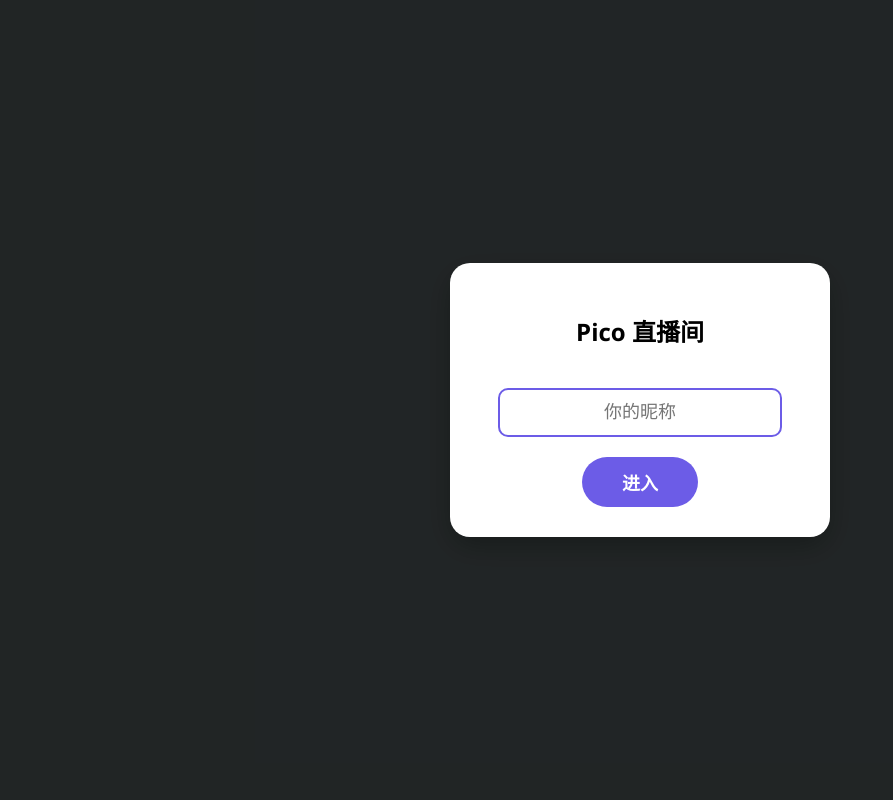
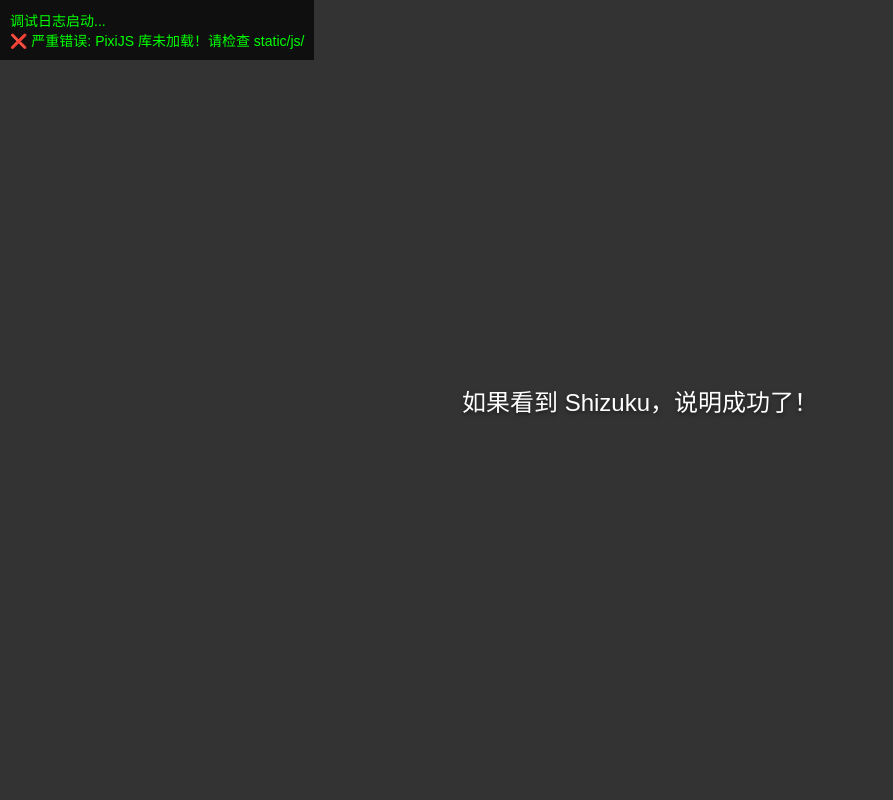
Before and after one commit to yk-CNMB/ai-pi-companion, a Flask app: page /pico/1762630617 in a window 1280 px wide. Shown: the whole page, without its empty margins (0-893 px from the left). Run offline with Flask 3, Linux system fonts and the light colour scheme; some libraries are stand-ins or nearby versions.

Commit message:
Update chat.html

```diff
--- a/templates/chat.html
+++ b/templates/chat.html
@@ -3,85 +3,89 @@
 <head>
     <meta charset="UTF-8">
     <meta name="viewport" content="width=device-width, initial-scale=1.0, maximum-scale=1.0, user-scalable=no">
-    <title>Pico Live</title>
-    <!-- 本地库 -->
+    <title>Pico Debug</title>
+    <!-- 核心库 -->
     <script src="/static/js/live2dcubismcore.min.js"></script>
     <script src="/static/js/pixi.min.js"></script>
     <script src="/static/js/pixi-live2d-display.min.js"></script>
     <style>
-        body { font-family: "Segoe UI", sans-serif; margin: 0; padding: 0; height: 100vh; background-color: #dff9fb; overflow: hidden; }
-        #live2d-canvas { position: fixed; bottom: 0; left: 50%; transform: translateX(-50%); width: 100%; height: 100%; z-index: 0; pointer-events: none; }
-        #main-app { position: relative; z-index: 2; height: 100%; display: flex; flex-direction: column; background: rgba(255,255,255,0); }
-        #header { background: rgba(108,92,231,0.8); color: white; padding: 15px; text-align: center; font-weight: bold; backdrop-filter: blur(5px); }
-        #chat-window { flex: 1; overflow-y: auto; padding: 15px; background: linear-gradient(to bottom, rgba(255,255,255,0.5), rgba(255,255,255,0.8)); }
-        .message-container { display: flex; margin-bottom: 15px; flex-direction: column; }
-        .message-info { font-size: 12px; color: #666; margin-bottom: 4px; padding: 0 5px; }
-        .message-bubble { padding: 10px 14px; border-radius: 16px; max-width: 80%; word-wrap: break-word; box-shadow: 0 2px 5px rgba(0,0,0,0.1); backdrop-filter: blur(2px); }
-        .self { align-items: flex-end; } .self .message-bubble { background: rgba(108,92,231,0.9); color: white; border-bottom-right-radius: 4px; }
-        .other { align-items: flex-start; } .other .message-bubble { background: rgba(255,255,255,0.9); color: #333; border-bottom-left-radius: 4px; }
-        .pico { align-items: flex-start; } .pico .message-info { color: #e84393; font-weight: bold; }
-        .pico .message-bubble { background: rgba(255,240,246,0.95); color: #333; border: 2px solid #f8a5c2; border-bottom-left-radius: 4px; }
-        .system { align-items: center; margin: 10px 0; } .system .message-bubble { background: rgba(0,0,0,0.4); color: white; font-size: 12px; padding: 4px 12px; border-radius: 12px; }
-        .audio-player { margin-top: 6px; height: 32px; max-width: 80%; border-radius: 16px; }
-        #input-area { display: flex; padding: 10px; background: rgba(255,255,255,0.9); backdrop-filter: blur(10px); }
-        #user-input { flex: 1; padding: 12px; border: 1px solid #ddd; border-radius: 25px; font-size: 16px; outline: none; }
-        #send-btn { background: #6c5ce7; color: white; border: none; padding: 10px 20px; margin-left: 10px; border-radius: 25px; font-weight: bold; }
-        #login-overlay { position: fixed; top: 0; left: 0; width: 100%; height: 100%; background: rgba(0,0,0,0.85); z-index: 999; display: flex; align-items: center; justify-content: center; }
-        #login-box { background: white; padding: 30px; border-radius: 20px; text-align: center; width: 85%; max-width: 320px; box-shadow: 0 10px 30px rgba(0,0,0,0.3); }
-        #username-input { width: 80%; padding: 12px; margin: 20px 0; border: 2px solid #6c5ce7; border-radius: 10px; font-size: 18px; text-align: center; outline: none; }
-        #login-btn { background: #6c5ce7; color: white; border: none; padding: 12px 40px; border-radius: 30px; font-size: 18px; font-weight: bold; }
+        body { margin: 0; overflow: hidden; background-color: #333; font-family: sans-serif; }
+        /* 调试信息显示区 */
+        #debug-info {
+            position: fixed; top: 0; left: 0; color: lime; background: rgba(0,0,0,0.7);
+            padding: 10px; z-index: 9999; pointer-events: none; font-size: 14px; max-width: 100%;
+        }
+        #live2d-canvas { position: fixed; width: 100%; height: 100%; z-index: 1; }
+        /* 暂时隐藏聊天界面，专注于调试模型 */
+        #main-app-placeholder {
+            position: relative; z-index: 2; height: 100vh; display: flex;
+            align-items: center; justify-content: center; color: white;
+            font-size: 24px; text-shadow: 0 2px 4px rgba(0,0,0,0.5);
+        }
     </style>
 </head>
 <body>
+    <div id="debug-info">调试日志启动...</div>
     <canvas id="live2d-canvas"></canvas>
-    <div id="login-overlay"><div id="login-box"><h2>Pico 直播间</h2><input type="text" id="username-input" placeholder="你的昵称" maxlength="10" autocomplete="off"><br><button id="login-btn">进入</button></div></div>
-    <div id="main-app" style="display: none;"><div id="header">🤖 Pico Live</div><div id="chat-window"></div><div id="input-area"><input type="text" id="user-input" placeholder="发送弹幕..." autocomplete="off"><button id="send-btn">发送</button></div></div>
 
-    <script src="https://cdnjs.cloudflare.com/ajax/libs/socket.io/4.7.5/socket.io.js"></script>
+    <!-- 一个简单的占位符，代替复杂的聊天界面 -->
+    <div id="main-app-placeholder">
+        如果看到 Shizuku，说明成功了！
+    </div>
+
     <script>
-        let app_pixi, model;
-        async function initLive2D() {
-            app_pixi = new PIXI.Application({ view: document.getElementById('live2d-canvas'), autoStart: true, resizeTo: window, backgroundAlpha: 0 });
+        const debug = document.getElementById('debug-info');
+        function log(msg) {
+            debug.innerHTML += '<br>' + msg;
+            console.log(msg);
+        }
+
+        async function init() {
+            log("1. 开始初始化 PixiJS...");
             try {
-                model = await PIXI.live2d.Live2DModel.from('/static/live2d/shizuku/shizuku.model.json');
-                app_pixi.stage.addChild(model);
-                const scale = Math.min(window.innerWidth/model.width, window.innerHeight/model.height) * 1.3;
+                const app = new PIXI.Application({
+                    view: document.getElementById('live2d-canvas'),
+                    autoStart: true,
+                    resizeTo: window,
+                    backgroundColor: 0x333333 // 给画布一个灰色背景
+                });
+                log("2. PixiJS 初始化成功");
+
+                log("3. 开始加载模型文件...");
+                // 强制指定模型路径
+                const modelPath = '/static/live2d/shizuku/shizuku.model.json';
+                log("-> 目标路径: " + modelPath);
+
+                const model = await PIXI.live2d.Live2DModel.from(modelPath);
+                log("4. 模型文件加载成功！");
+
+                log("5. 正在添加到舞台...");
+                app.stage.addChild(model);
+
+                // 调整位置
+                const scale = Math.min(window.innerWidth / model.width, window.innerHeight / model.height) * 0.8;
                 model.scale.set(scale);
-                model.x = (window.innerWidth - model.width)/2;
-                model.y = window.innerHeight - model.height + 150;
-                console.log("✅ 模型加载成功");
-            } catch (e) { console.error("❌ 模型失败:", e); }
+                model.x = (window.innerWidth - model.width * scale) / 2;
+                model.y = (window.innerHeight - model.height * scale) / 2;
+
+                log("6. ✅ 成功！你应该能看到她了！");
+
+                // 尝试让她动一下
+                model.internalModel.motionManager.startRandomMotion('idle');
+
+            } catch (e) {
+                log("❌ 失败: " + e.message);
+                log("Possible causes: 文件 404 不存在，或者 JSON 格式错了");
+                console.error(e);
+            }
         }
-        if (typeof PIXI !== 'undefined') initLive2D();
 
-        const socket = io({ reconnection: true });
-        let myUser = "", lastPico = null;
-        const overlay = document.getElementById('login-overlay'), main = document.getElementById('main-app'), chat = document.getElementById('chat-window'), input = document.getElementById('user-input'), head = document.getElementById('header');
-
-        document.getElementById('login-btn').onclick = () => {
-            let name = document.getElementById('username-input').value.trim();
-            if (name) { myUser = name; socket.emit('login', { username: name }); }
-        };
-        socket.on('login_success', (data) => { overlay.style.display = 'none'; main.style.display = 'flex'; head.textContent = `🤖 Pico (${myUser})`; });
-
-        function addMsg(txt, user, type) {
-            let div = document.createElement('div'); div.className = `message-container ${type}`;
-            if (type !== 'system') div.innerHTML = `<div class="message-info">${user}</div>`;
-            div.innerHTML += `<div class="message-bubble">${txt}</div>`;
-            chat.appendChild(div); chat.scrollTop = chat.scrollHeight;
-            if (type === 'pico') lastPico = div;
+        // 确保库已加载
+        if (typeof PIXI === 'undefined') {
+            log("❌ 严重错误: PixiJS 库未加载！请检查 static/js/");
+        } else {
+            init();
         }
-        socket.on('chat_message', (d) => addMsg(d.text, d.sender, d.sender === myUser ? 'self' : 'other'));
-        socket.on('system_message', (d) => addMsg(d.text, '系统', 'system'));
-        socket.on('response', (d) => addMsg(d.text, 'Pico', 'pico'));
-        socket.on('audio_response', (d) => {
-            if (d.audio && lastPico) {
-                let a = document.createElement('audio'); a.className='audio-player'; a.controls=true; a.src=d.audio;
-                lastPico.appendChild(a); chat.scrollTop = chat.scrollHeight; a.play().catch(()=>{});
-            }
-        });
-
-        document.getElementById('send-btn').onclick = () => { if(input.value.trim()) { socket.emit('message', {text: input.value.trim()}); input.value=''; }};
     </script>
 </body>
 </html>
```
